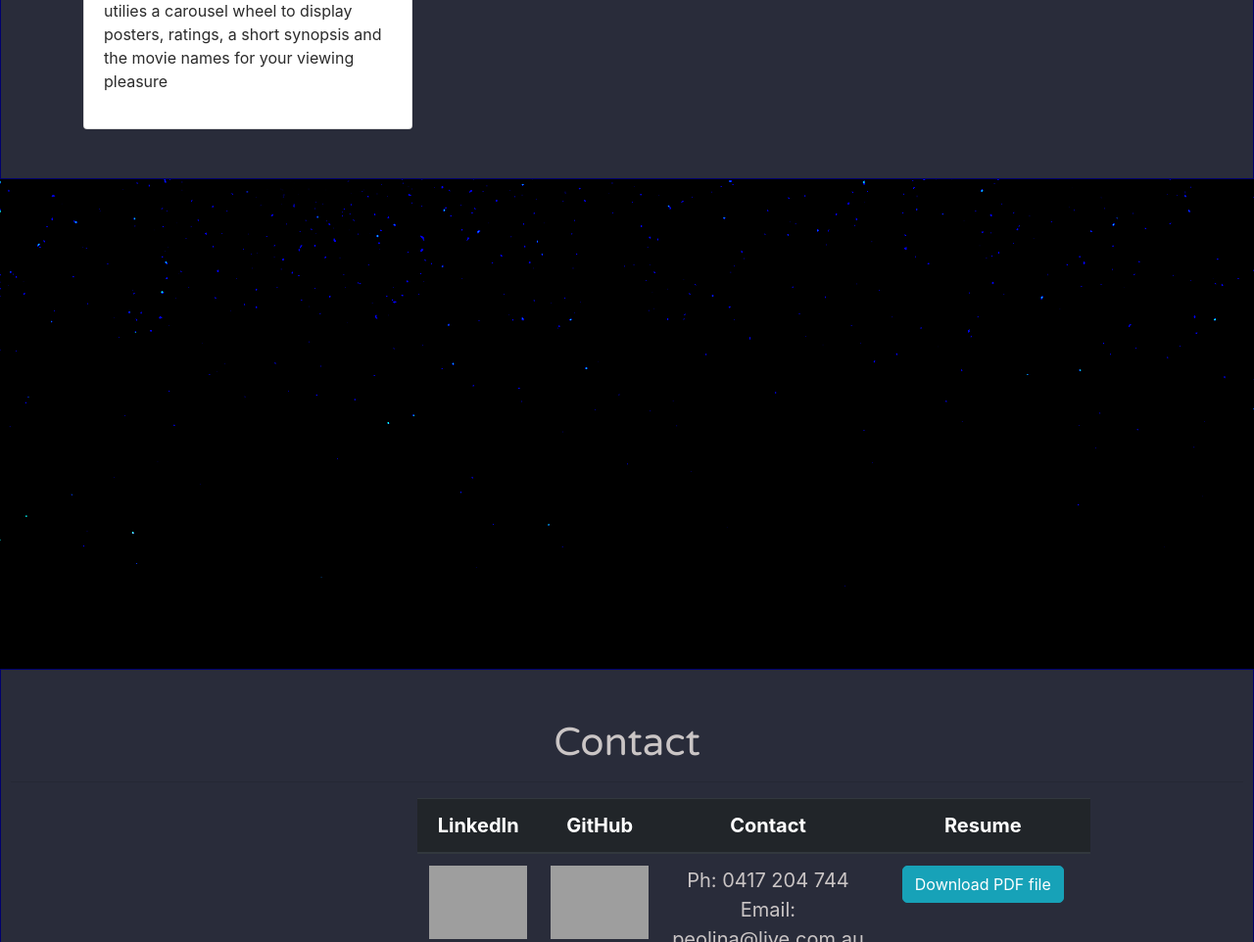
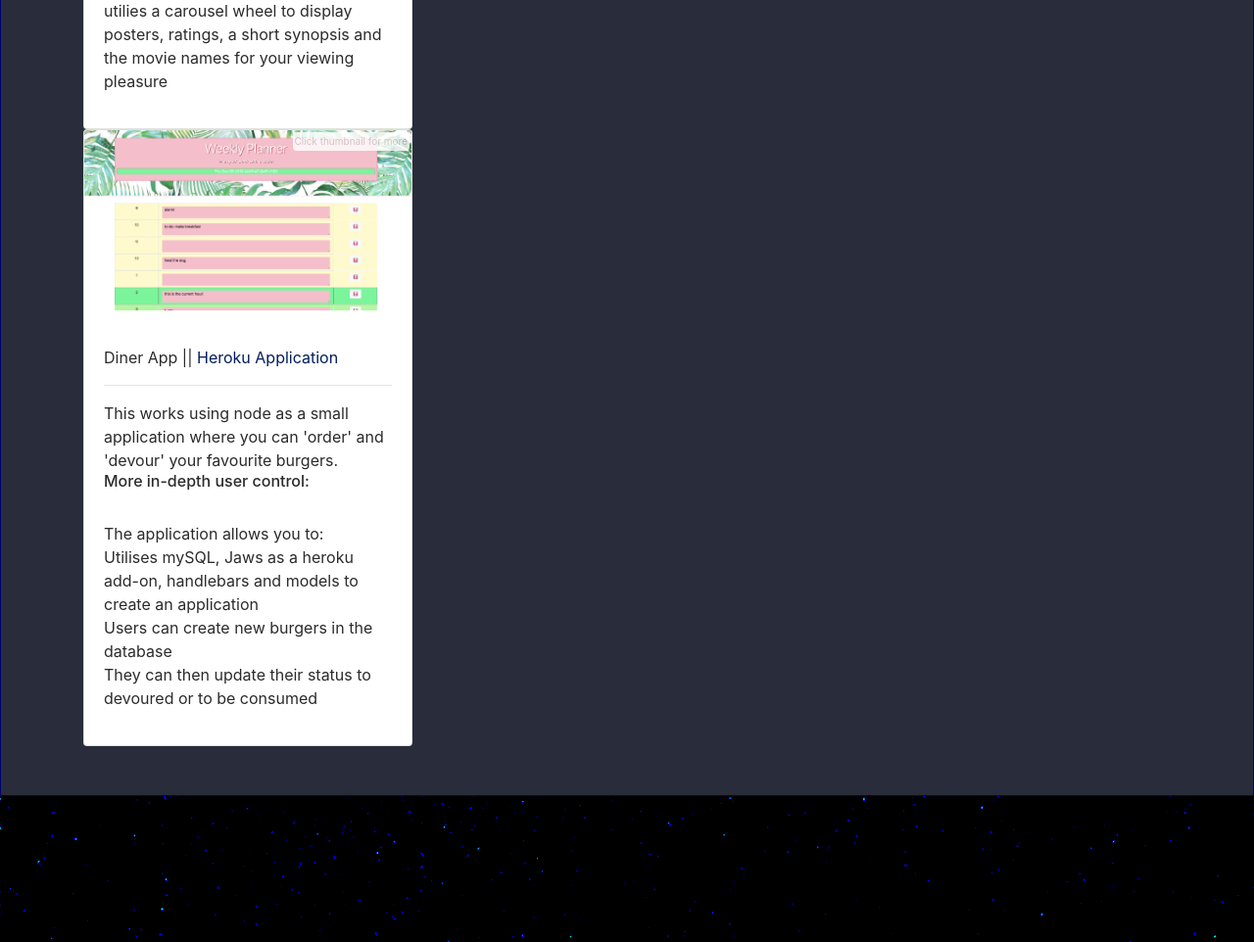
Before and after one commit to lisaostman/updatedporfolio, a plain HTML site: page index.html in a window 1280 px wide. Shown: the part 2740-3702 px from the top of the page at 98% size. Drawn offline with nearby package versions, Linux system fonts and the light colour scheme; grey boxes are pictures that could not be loaded.

Commit message:
update to folio

```diff
--- a/index.html
+++ b/index.html
@@ -234,6 +234,32 @@
                         </div>
                     </div>
                 </div>
+                <div class="col md 4">
+                    <div class="card" style="width: 21rem;">
+                        <div class="caption">Click thumbnail for more</div>
+                        <img class="card-img-top" src="assets/images/project21.png" alt="Card image cap" id="2">
+                        <div class="card-body">
+                            <p class="card-text">
+                                <div class="black">
+                                    <h7>Diner App ||  <a
+                                            href="https://burger-diner.herokuapp.com/">Heroku Application</a>
+                                    </h7>
+                                    <br>
+                                    <hr>
+                                    This works using node as a small application where you can 'order' and 'devour' your favourite burgers.
+
+                                    <br>
+                                    <h6>More in-depth user control:</h6>
+                                    <br> The application allows you to:
+
+                                    <br>Utilises mySQL, Jaws as a heroku add-on, handlebars and models to create an application
+                                    <br>Users can create new burgers in the database
+                                    <br>They can then update their status to devoured or to be consumed
+                                </div>
+                            </p>
+                        </div>
+                    </div>
+                </div>
             </div>
         </div>
         <div class="slideshow">
```
